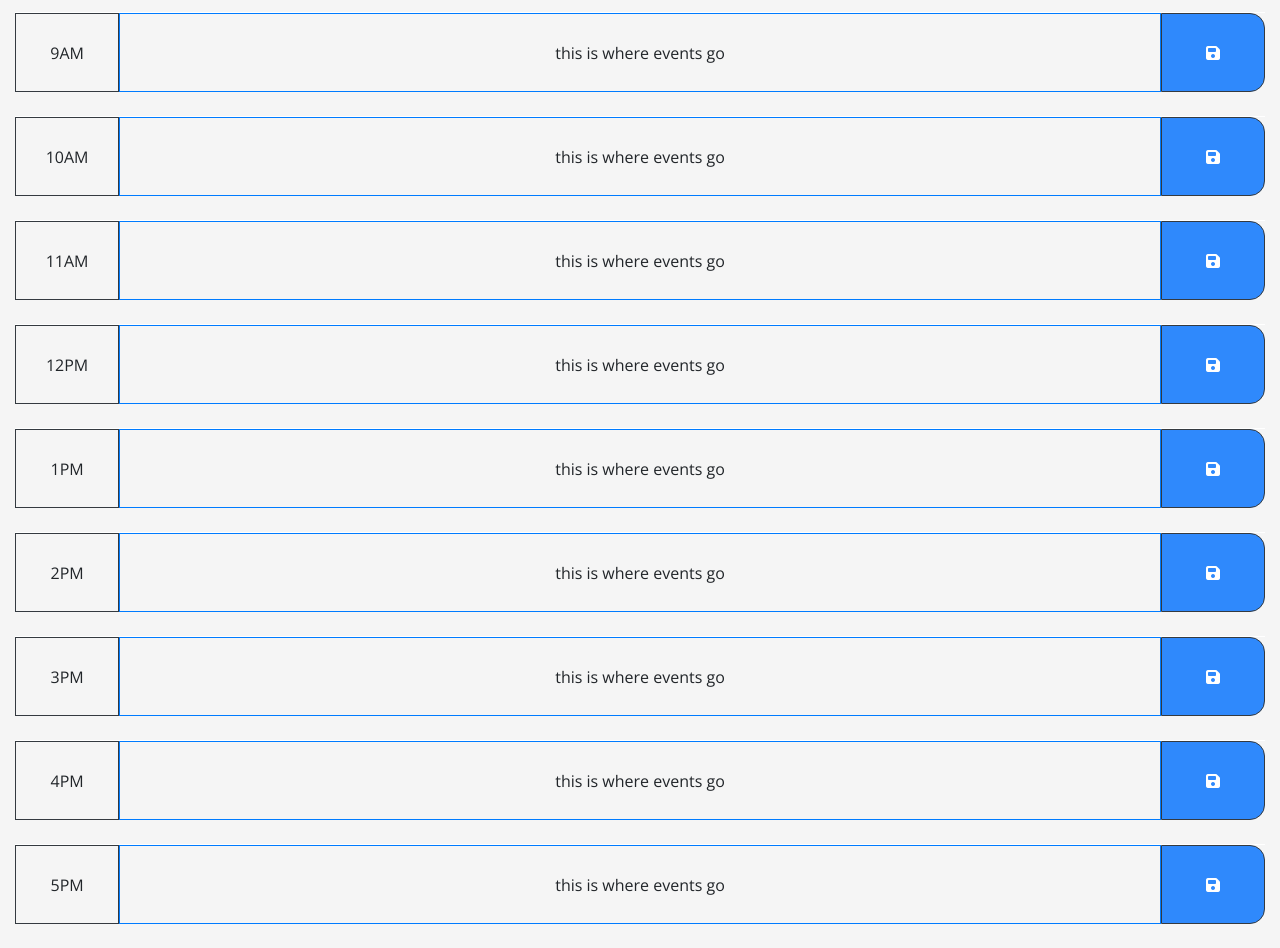
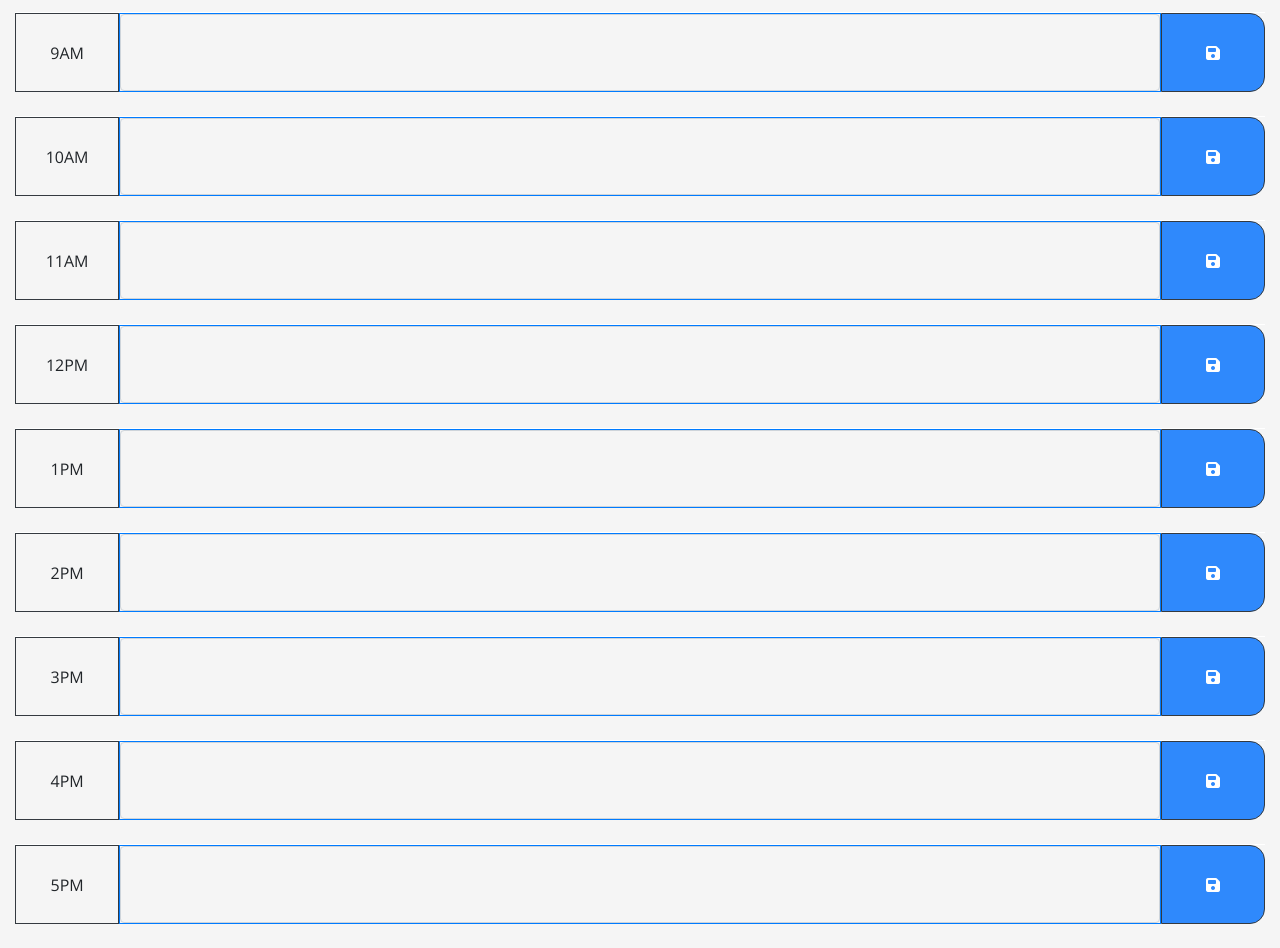
Before and after one commit to a-riveragonzalez/work-day-scheduler, a plain HTML site: page index.html in a window 1280 px wide. Shown: the part 260-1208 px from the top of the page. Drawn offline with nearby package versions, Linux system fonts and the light colour scheme.

```diff
--- a/assets/css/style.css
+++ b/assets/css/style.css
@@ -3,7 +3,7 @@
   --light-grey: #f5f5f5;
   --teal: #30e3ca;
   --bright-blue: #2f89fc;
-  --dark-grey: #40514e;
+  --dark-grey: #393e46;
 }
 
 /* universal selector */
@@ -60,6 +60,17 @@ textarea {
   border-top: 1px solid white;
 }
 
+.custom-input {
+  padding-left: 0;
+  padding-right: 0;
+}
+
+.custom-form {
+  background-color: var(--light-grey);
+  width: 100%;
+  height: 100%;
+}
+
 /* .hour {
   /* color: #000000; */
 /* border: 3px dashed var(--dark-grey);} */
--- a/index.html
+++ b/index.html
@@ -43,9 +43,14 @@
             <p>9AM</p>
           </div>
           <div
-            class="col-8 col-sm-10 border border-primary d-flex justify-content-center align-items-center"
+            class="col-8 col-sm-10 border border-primary d-flex justify-content-center align-items-center custom-input"
           >
-            <p>this is where events go</p>
+            <input
+              type="text"
+              class="form-control custom-form"
+              name="to-do"
+              placeholder=""
+            />
           </div>
           <div
             class="col-2 col-sm-1 border border-dark d-flex justify-content-center align-items-center saveBtn"
@@ -63,9 +68,14 @@
             <p>10AM</p>
           </div>
           <div
-            class="col-8 col-sm-10 border border-primary d-flex justify-content-center align-items-center"
+            class="col-8 col-sm-10 border border-primary d-flex justify-content-center align-items-center custom-input"
           >
-            <p>this is where events go</p>
+            <input
+              type="text"
+              class="form-control custom-form"
+              name="to-do"
+              placeholder=""
+            />
           </div>
           <div
             class="col-2 col-sm-1 border border-dark d-flex justify-content-center align-items-center saveBtn"
@@ -83,9 +93,14 @@
             <p>11AM</p>
           </div>
           <div
-            class="col-8 col-sm-10 border border-primary d-flex justify-content-center align-items-center"
+            class="col-8 col-sm-10 border border-primary d-flex justify-content-center align-items-center custom-input"
           >
-            <p>this is where events go</p>
+            <input
+              type="text"
+              class="form-control custom-form"
+              name="to-do"
+              placeholder=""
+            />
           </div>
           <div
             class="col-2 col-sm-1 border border-dark d-flex justify-content-center align-items-center saveBtn"
@@ -103,9 +118,14 @@
             <p>12PM</p>
           </div>
           <div
-            class="col-8 col-sm-10 border border-primary d-flex justify-content-center align-items-center"
+            class="col-8 col-sm-10 border border-primary d-flex justify-content-center align-items-center custom-input"
           >
-            <p>this is where events go</p>
+            <input
+              type="text"
+              class="form-control custom-form"
+              name="to-do"
+              placeholder=""
+            />
           </div>
           <div
             class="col-2 col-sm-1 border border-dark d-flex justify-content-center align-items-center saveBtn"
@@ -123,9 +143,14 @@
             <p>1PM</p>
           </div>
           <div
-            class="col-8 col-sm-10 border border-primary d-flex justify-content-center align-items-center"
+            class="col-8 col-sm-10 border border-primary d-flex justify-content-center align-items-center custom-input"
           >
-            <p>this is where events go</p>
+            <input
+              type="text"
+              class="form-control custom-form"
+              name="to-do"
+              placeholder=""
+            />
           </div>
           <div
             class="col-2 col-sm-1 border border-dark d-flex justify-content-center align-items-center saveBtn"
@@ -143,9 +168,14 @@
             <p>2PM</p>
           </div>
           <div
-            class="col-8 col-sm-10 border border-primary d-flex justify-content-center align-items-center"
+            class="col-8 col-sm-10 border border-primary d-flex justify-content-center align-items-center custom-input"
           >
-            <p>this is where events go</p>
+            <input
+              type="text"
+              class="form-control custom-form"
+              name="to-do"
+              placeholder=""
+            />
           </div>
           <div
             class="col-2 col-sm-1 border border-dark d-flex justify-content-center align-items-center saveBtn"
@@ -163,9 +193,14 @@
             <p>3PM</p>
           </div>
           <div
-            class="col-8 col-sm-10 border border-primary d-flex justify-content-center align-items-center"
+            class="col-8 col-sm-10 border border-primary d-flex justify-content-center align-items-center custom-input"
           >
-            <p>this is where events go</p>
+            <input
+              type="text"
+              class="form-control custom-form"
+              name="to-do"
+              placeholder=""
+            />
           </div>
           <div
             class="col-2 col-sm-1 border border-dark d-flex justify-content-center align-items-center saveBtn"
@@ -183,9 +218,14 @@
             <p>4PM</p>
           </div>
           <div
-            class="col-8 col-sm-10 border border-primary d-flex justify-content-center align-items-center"
+            class="col-8 col-sm-10 border border-primary d-flex justify-content-center align-items-center custom-input"
           >
-            <p>this is where events go</p>
+            <input
+              type="text"
+              class="form-control custom-form"
+              name="to-do"
+              placeholder=""
+            />
           </div>
           <div
             class="col-2 col-sm-1 border border-dark d-flex justify-content-center align-items-center saveBtn"
@@ -203,9 +243,14 @@
             <p>5PM</p>
           </div>
           <div
-            class="col-8 col-sm-10 border border-primary d-flex justify-content-center align-items-center"
+            class="col-8 col-sm-10 border border-primary d-flex justify-content-center align-items-center custom-input"
           >
-            <p>this is where events go</p>
+            <input
+              type="text"
+              class="form-control custom-form"
+              name="to-do"
+              placeholder=""
+            />
           </div>
           <div
             class="col-2 col-sm-1 border border-dark d-flex justify-content-center align-items-center saveBtn"
@@ -214,7 +259,7 @@
           </div>
         </div>
       </section>
-    </div>
+
 
     <script src="https://code.jquery.com/jquery-3.4.1.min.js"></script>
     <script src="https://cdnjs.cloudflare.com/ajax/libs/moment.js/2.24.0/moment.min.js"></script>
```
Also changed, not shown: assets/js/script.js (+16 -2 lines).
